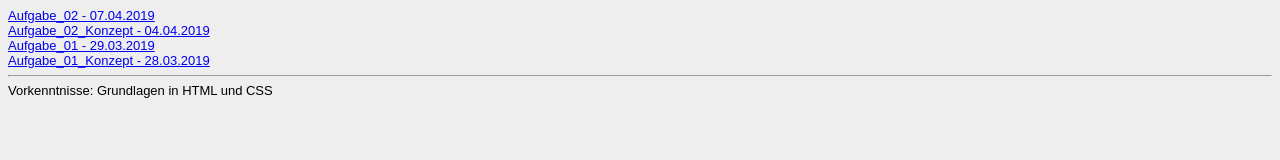
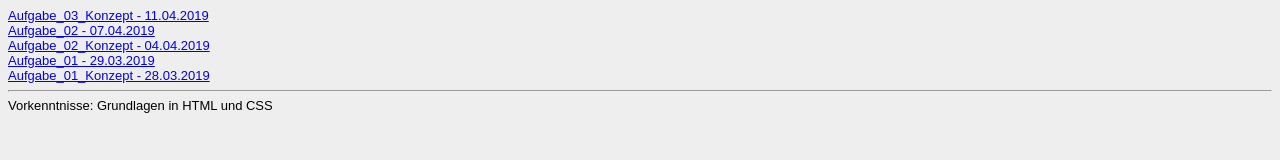
Before and after one commit to MarvRiegelQQ/MarvRiegelQQ.github.io, a plain HTML site: page Steckbrief/steckbrief.htm in a window 1280 px wide. Drawn offline with Linux system fonts and the light colour scheme.

Commit message:
Update steckbrief.htm

```diff
--- a/Steckbrief/steckbrief.htm
+++ b/Steckbrief/steckbrief.htm
@@ -8,6 +8,7 @@
     <!-- Bitte keine Änderung in der obenstehenden Zeile vornehmen -->
 
     <!-- Hier die Links zu den gelösten Aufgaben einstellen, aktuelle oben, alte stehen lassen! Format: Aufgabenbezeichnung, Datum -->
+    <a href="https://marvriegelqq.github.io/Aufgabe_03/konzept.JPG">Aufgabe_03_Konzept - 11.04.2019</a></br>
     <a href="https://marvriegelqq.github.io/Aufgabe_02/Aufgabe_02.html">Aufgabe_02 - 07.04.2019</a></br>
     <a href="https://marvriegelqq.github.io/Aufgabe_02/konzept.JPG">Aufgabe_02_Konzept - 04.04.2019</a></br>
     <a href="https://marvriegelqq.github.io/Aufgabe_01/index.html">Aufgabe_01 - 29.03.2019</a></br>
```
